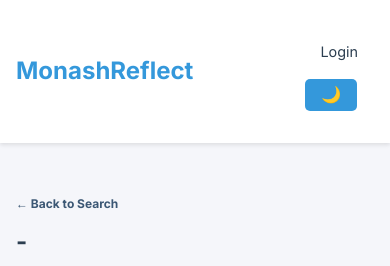
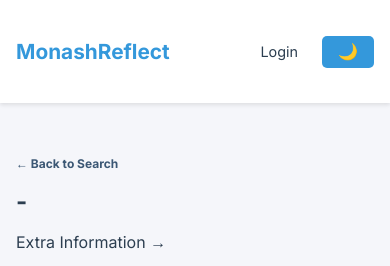
Before and after one commit to ssakshamsin/monashreflect, a Flask app: template app/templates/unit.html in a window 390 px wide. Shown: the top 266 px of the page. Run offline with Flask 3, Linux system fonts and the light colour scheme; the template is opened without the code that fills it, so the values that code supplies are empty; parts of the project's set-up code (start-up, migrations or seed data) failed here and were passed over.

Commit message:
fixed mobile stacking
landing page still not fixed

```diff
--- a/app/static/css/style.css
+++ b/app/static/css/style.css
@@ -158,7 +158,7 @@ button:disabled{
 
     .nav-links {
         display: flex;
-        flex-direction: row !important; /* Stack links vertically */
+        flex-direction: row;
         align-items: center; /* Center links */
         gap: 0.5rem; /* Reduce spacing */
     }
@@ -205,7 +205,7 @@ button:disabled{
     }
 
     .nav-links {
-        flex-direction: column  !important; /* Stack items vertically */
+        flex-direction: row;
         align-items: center; /* Center align the items */
         gap: 0.5rem; /* Reduce spacing */
     }
@@ -218,7 +218,7 @@ button:disabled{
 
 @media (max-width: 382px) {
     .nav-links {
-        flex-direction: column; /* Stack items vertically */
+        flex-direction: row; /* Stack items vertically */
         align-items: center; /* Center align the items */
         gap: 0.5rem; /* Reduce spacing */
     }
@@ -447,7 +447,10 @@ input[type="file"] {
 
     .logo {
         margin-right: 1rem; /* Add spacing between logo and links */
+        font-size: 1.3rem;
+
     }
+
 }
 
 .units-grid ::-webkit-scrollbar {
```
Also changed, not shown: app/templates/landing.html (+19 -0 lines), app/your_database.db.
